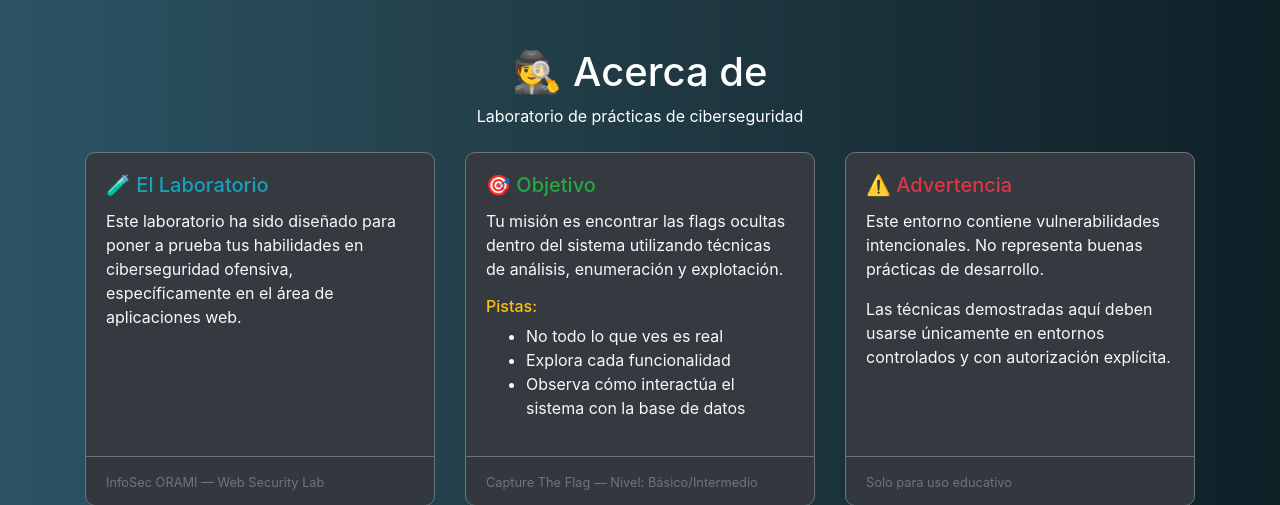
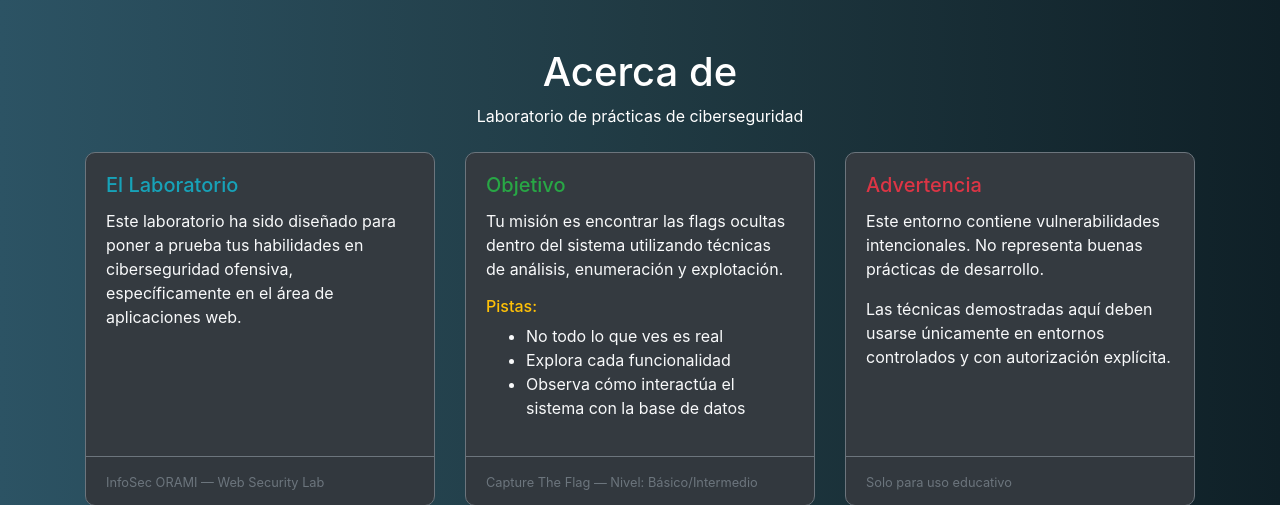
Before and after one commit to oramirez13/login_app, a Flask app: page /acerca in a window 1280 px wide. Shown: the part 56-561 px from the top of the page. Run offline with Flask 3, Linux system fonts and the light colour scheme; a user stored in the database is signed in.

Commit message:
acerca.html

```diff
--- a/templates/acerca.html
+++ b/templates/acerca.html
@@ -66,7 +66,7 @@
     <!-- contenedor principal -->
     <div class="container mt-5">
       <!-- encabezado de la página -->
-      <h1 class="text-center">🕵️ Acerca de</h1>
+      <h1 class="text-center">Acerca de</h1>
       <p class="text-center">Laboratorio de prácticas de ciberseguridad</p>
 
       <!-- fila de tarjetas -->
@@ -76,7 +76,7 @@
           <div class="card h-100 bg-dark border-secondary">
             <div class="card-body">
               <!-- título de la tarjeta -->
-              <h5 class="card-title text-info">🧪 El Laboratorio</h5>
+              <h5 class="card-title text-info">El Laboratorio</h5>
 
               <!-- descripción -->
               <p class="card-text text-light">
@@ -97,7 +97,7 @@
           <div class="card h-100 bg-dark border-secondary">
             <div class="card-body">
               <!-- título de la tarjeta -->
-              <h5 class="card-title text-success">🎯 Objetivo</h5>
+              <h5 class="card-title text-success">Objetivo</h5>
 
               <!-- descripción del objetivo -->
               <p class="card-text text-light">
@@ -127,7 +127,7 @@
           <div class="card h-100 bg-dark border-secondary">
             <div class="card-body">
               <!-- título de la tarjeta -->
-              <h5 class="card-title text-danger">⚠️ Advertencia</h5>
+              <h5 class="card-title text-danger">Advertencia</h5>
 
               <!-- texto de advertencia -->
               <p class="card-text text-light">
```
